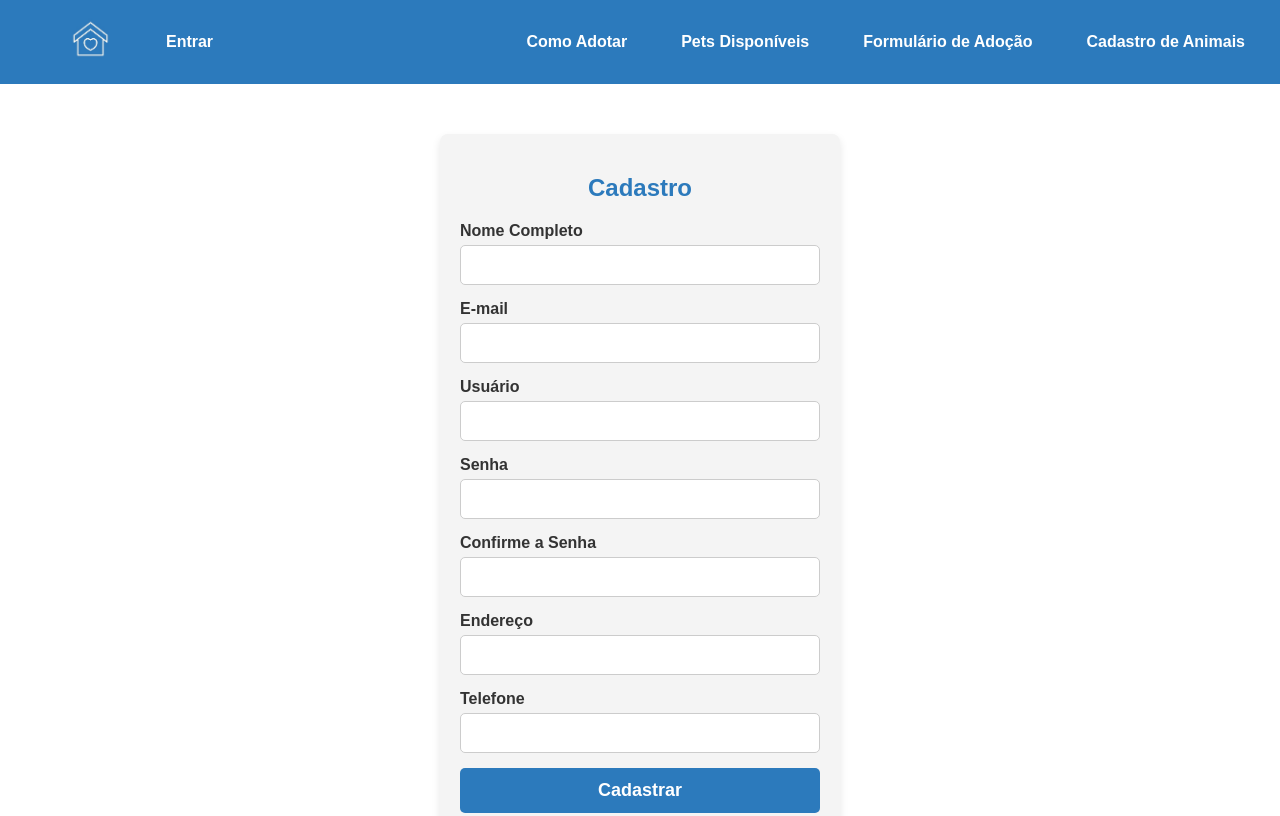
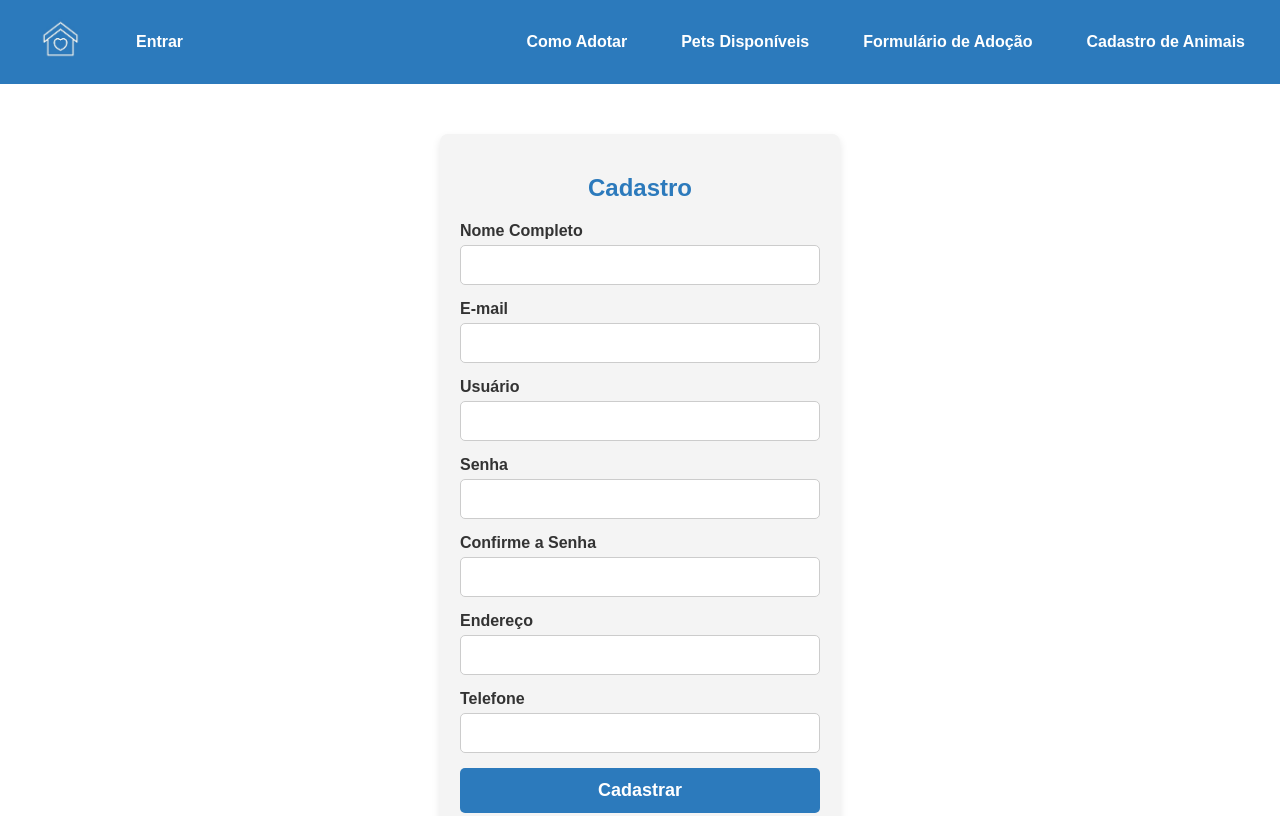
Before and after one commit to liapsps/AdocaoDePets, a plain HTML site: page src/pages/cadastrar.html in a window 1280 px wide. Shown: the top 816 px of the page. Drawn offline with nearby package versions, Linux system fonts and the light colour scheme.

Commit message:
fix: remove redundant anchor tag around logo in cadastrar.html

```diff
--- a/src/pages/cadastrar.html
+++ b/src/pages/cadastrar.html
@@ -15,9 +15,7 @@
     <header>
       <div class="header-left">
         <a href="home.html">
-          <a href="home.html">
-            <img src="../assets/logo.jpeg" alt="Logo PetLar" id="logo" />
-          </a>
+          <img src="../assets/logo.jpeg" alt="Logo PetLar" id="logo" />
         </a>
         <a href="entrar.html">Entrar</a>
       </div>
```
